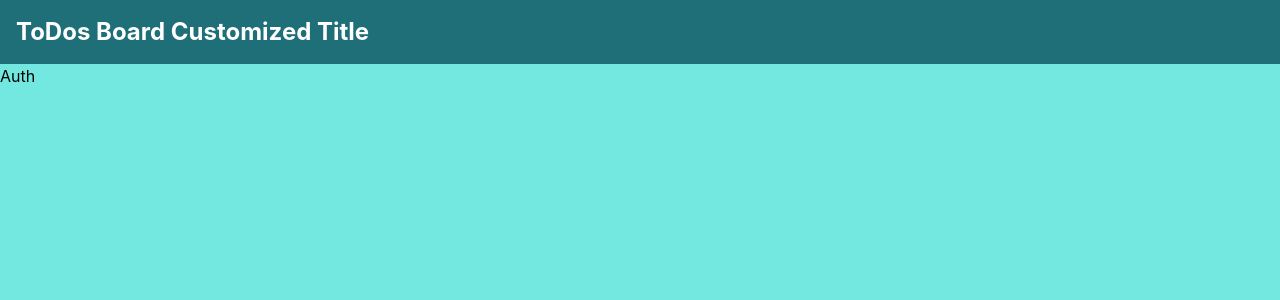
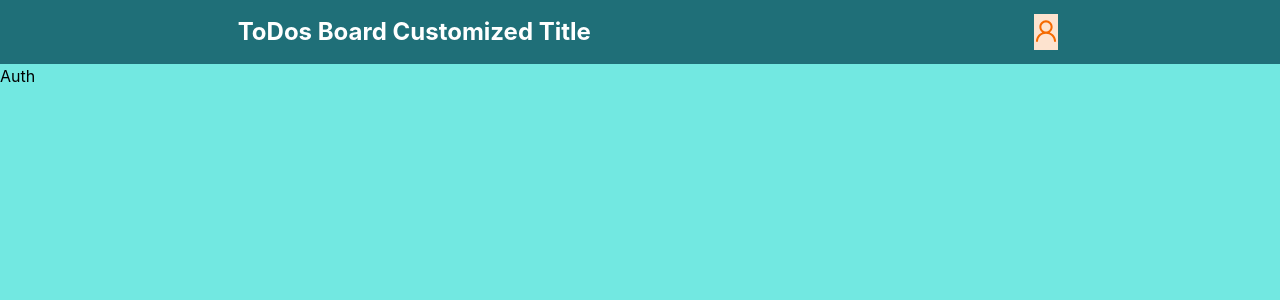
Before and after one commit to OJT-class/ojt-frontend, a React (Create React App) app: page /auth in a window 1280 px wide. Shown: the top 300 px of the page. Built offline with nearby package versions, Linux system fonts and the light colour scheme.

Commit message:
Installed antd

```diff
--- a/package.json
+++ b/package.json
@@ -11,6 +11,7 @@
     "@types/react": "^17.0.40",
     "@types/react-dom": "^17.0.13",
     "@types/styled-components": "^5.1.24",
+    "antd": "^4.19.3",
     "react": "^17.0.2",
     "react-dom": "^17.0.2",
     "react-router-dom": "^6.2.2",
--- a/src/components/shared/navigation/MainNavigation/Navbar.tsx
+++ b/src/components/shared/navigation/MainNavigation/Navbar.tsx
@@ -1,11 +1,19 @@
 import React from 'react'
+
+import { Avatar, Image } from 'antd';
+import { UserOutlined } from '@ant-design/icons';
+
 import * as S from './styles';
 
 const Navbar: React.FC = () => {
   return (
-    <S.Nav>
+     <S.Nav>
+    {/* <div> */}
         <S.NavBarTitle>ToDos Board Customized Title</S.NavBarTitle>
-    </S.Nav>
+        <Avatar icon={<UserOutlined />} style={{ color: '#f56a00', backgroundColor: '#fde3cf' }}/>
+        {/* <Avatar src={<Image src="https://joeschmoe.io/api/v1/random" style={{ width: 32 }} />} /> */}
+        {/* </div> */}
+     </S.Nav>
   )
 }
 
--- a/src/components/shared/navigation/MainNavigation/styles.tsx
+++ b/src/components/shared/navigation/MainNavigation/styles.tsx
@@ -6,7 +6,7 @@ export const Nav = styled.nav`
   height: 4rem;
 
   display: flex;
-  justify-content: space-between;
+  justify-content: space-around;
   align-items: center;
   padding: 0.5rem calc((100vw-1000px) / 2);
   z-index: 10;
```
Also changed, not shown: 1 other file (tests, documents, lock files or other folders).
